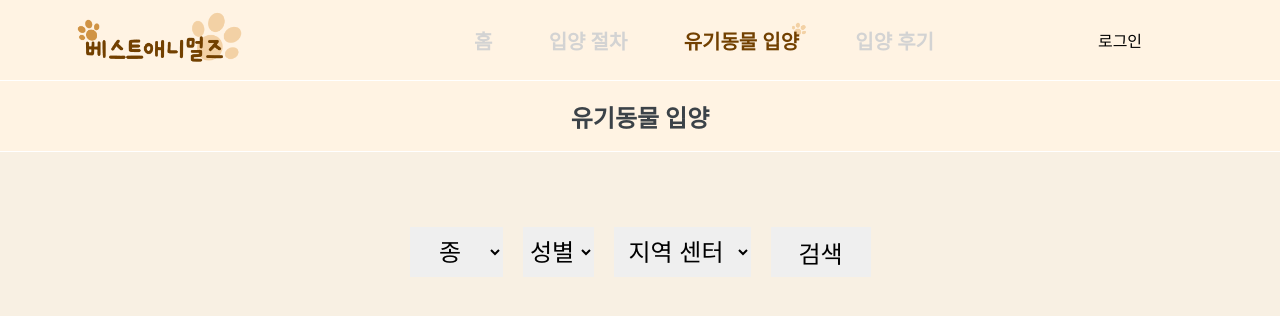
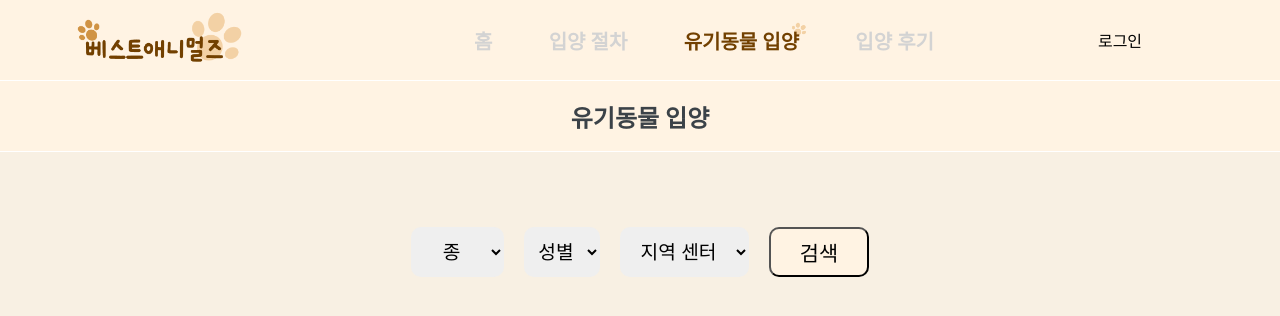
Before and after one commit to kmj0973/bestanimals, a Next.js app in the folder bestanimals/: page /adoption in a window 1280 px wide. Shown: the top 316 px of the page. Built offline with nearby package versions, Linux system fonts and the light colour scheme; no server answers; a web font is replaced by a local one.

Commit message:
feat/add query string, separate folder structure

```diff
--- a/bestanimals/src/containers/adoption/AdoptionList.styles.ts
+++ b/bestanimals/src/containers/adoption/AdoptionList.styles.ts
@@ -1,5 +1,14 @@
 import { PiGenderFemaleBold, PiGenderMaleBold } from "react-icons/pi";
 import styled from "styled-components";
+
+export const AdoptionListContainer = styled.div`
+  width: 100%;
+  height: 2000px;
+
+  display: grid;
+  grid-template-columns: 1fr 1fr 1fr;
+  overflow: auto;
+`;
 
 export const AdoptListWrapper = styled.div`
   display: flex !important;
@@ -12,7 +21,7 @@ export const AdoptListWrapper = styled.div`
 export const AdoptLi = styled.div<{ color: string }>`
   position: relative;
   width: 100%;
-  min-width: 375px;
+  min-width: 275px;
   height: 90%;
   margin: 0 1.5rem;
   border: 3px solid ${(props) => props.color};
--- a/bestanimals/src/containers/adoption/AdoptionList.tsx
+++ b/bestanimals/src/containers/adoption/AdoptionList.tsx
@@ -19,7 +19,7 @@ const AdoptionList = (props: {
   };
 
   return (
-    <>
+    <S.AdoptionListContainer>
       {props.resultInfoData.map((info: resultProps, i: number) => {
         return (
           <S.AdoptListWrapper key={info.ANIMAL_NO}>
@@ -62,7 +62,7 @@ const AdoptionList = (props: {
           </S.AdoptListWrapper>
         );
       })}
-    </>
+    </S.AdoptionListContainer>
   );
 };
 
--- /dev/null
+++ b/bestanimals/src/containers/adoption/Option.styles.ts
@@ -0,0 +1,44 @@
+import styled, { css } from "styled-components";
+
+const btnStyle = css`
+  width: auto;
+  height: 50px;
+  font-size: 1.2rem;
+  margin-right: 20px;
+  padding: 10px;
+
+  border: none;
+  border-radius: 10px;
+
+  text-align: center;
+`;
+
+export const OptionContainer = styled.div`
+  width: 100%;
+  height: 200px;
+
+  display: flex;
+  justify-content: center;
+  align-items: center;
+`;
+
+export const Species = styled.select`
+  ${btnStyle}
+`;
+export const Gender = styled.select`
+  ${btnStyle}
+`;
+export const RegionCenter = styled.select`
+  ${btnStyle}
+`;
+
+export const SearchButton = styled.button`
+  width: 100px;
+  height: 50px;
+
+  border-radius: 10px;
+
+  background-color: #fff3e3;
+
+  font-size: 1.3rem;
+`;
--- /dev/null
+++ b/bestanimals/src/containers/adoption/Option.tsx
@@ -0,0 +1,84 @@
+"use client";
+
+import { useCallback, useState } from "react";
+import * as S from "./Option.styles";
+import { usePathname, useSearchParams } from "next/navigation";
+import Link from "next/link";
+
+const Option = () => {
+  const pathname = usePathname();
+  const searchParams = useSearchParams();
+
+  const [species, setSpecies] = useState("");
+  const [gender, setGender] = useState("");
+  const [regionCenter, setRegionCenter] = useState("");
+
+  const createQueryString = useCallback(
+    (species: string, gender: string, regionCenter: string) => {
+      const params = new URLSearchParams(searchParams.toString());
+      params.set("species", species);
+      params.set("gender", gender);
+      params.set("regionCenter", regionCenter);
+      return params.toString();
+    },
+    [searchParams]
+  );
+
+  const handleSpeciesChange = (e: React.ChangeEvent<HTMLSelectElement>) => {
+    setSpecies(e.target.value);
+  };
+
+  const handleGenderChange = (e: React.ChangeEvent<HTMLSelectElement>) => {
+    setGender(e.target.value);
+  };
+
+  const handleRgionCenterChange = (e: React.ChangeEvent<HTMLSelectElement>) => {
+    setRegionCenter(e.target.value);
+  };
+
+  return (
+    <S.OptionContainer>
+      <S.Species onChange={handleSpeciesChange}>
+        <option value="">종</option>
+        <option key="강아지" value="강아지">
+          강아지
+        </option>
+        <option key="고양이" value="고양이">
+          고양이
+        </option>
+      </S.Species>
+      <S.Gender onChange={handleGenderChange}>
+        <option value="">성별</option>
+        <option key="수컷" value="수컷">
+          수컷
+        </option>
+        <option key="암컷" value="암컷">
+          암컷
+        </option>
+      </S.Gender>
+      <S.RegionCenter onChange={handleRgionCenterChange}>
+        <option value="">지역 센터</option>
+        <option key="동대문센터" value="동대문센터">
+          동대문센터
+        </option>
+        <option key="마포센터" value="마포센터">
+          마포센터
+        </option>
+        <option key="구로센터" value="구로센터">
+          구로센터
+        </option>
+      </S.RegionCenter>
+      <S.SearchButton>
+        <Link
+          href={
+            pathname + "?" + createQueryString(species, gender, regionCenter)
+          }
+        >
+          검색
+        </Link>
+      </S.SearchButton>
+    </S.OptionContainer>
+  );
+};
+
+export default Option;
--- a/bestanimals/src/containers/adoption/index.styles.ts
+++ b/bestanimals/src/containers/adoption/index.styles.ts
@@ -1,18 +1,6 @@
 "use client";
 
-import styled, { css } from "styled-components";
-
-const btnStyle = css`
-  width: auto;
-  height: 50px;
-  font-size: 1.5rem;
-  margin-right: 20px;
-  padding: 3px;
-
-  border: none;
-
-  text-align: center;
-`;
+import styled from "styled-components";
 
 export const AdoptionContainer = styled.div`
   width: 100%;
@@ -32,40 +20,3 @@ export const ContentsContainer = styled.div`
   display: flex;
   flex-direction: column;
 `;
-
-export const OptionContainer = styled.div`
-  width: 100%;
-  height: 200px;
-
-  display: flex;
-  justify-content: center;
-  align-items: center;
-`;
-
-export const Species = styled.select`
-  ${btnStyle}
-  transition: all 1s ease-out;
-`;
-export const Gender = styled.select`
-  ${btnStyle}
-`;
-export const RegionCenter = styled.select`
-  ${btnStyle}
-`;
-
-export const SearchButton = styled.button`
-  width: 100px;
-  height: 50px;
-  border: none;
-
-  font-size: 1.5rem;
-`;
-
-export const AdoptionListContainer = styled.div`
-  width: 100%;
-  height: 2000px;
-
-  display: grid;
-  grid-template-columns: 1fr 1fr 1fr;
-  overflow: auto;
-`;
--- a/bestanimals/src/containers/adoption/index.tsx
+++ b/bestanimals/src/containers/adoption/index.tsx
@@ -4,6 +4,7 @@ import * as S from "./index.styles";
 import SmallHeader from "@/app/_common/SmallHeader";
 import AdoptionList from "./AdoptionList";
 import { useInfoData, usePhotoData } from "./index.hooks";
+import Option from "./Option";
 
 const Adoption = () => {
   const { infoData } = useInfoData();
@@ -14,45 +15,11 @@ const Adoption = () => {
       <S.AdoptionContainer>
         <SmallHeader content={"유기동물 입양"} />
         <S.ContentsContainer>
-          <S.OptionContainer>
-            <S.Species>
-              <option value="">종</option>
-              <option key="강아지" value="강아지">
-                강아지
-              </option>
-              <option key="고양이" value="고양이">
-                고양이
-              </option>
-            </S.Species>
-            <S.Gender>
-              <option value="">성별</option>
-              <option key="수컷" value="수컷">
-                수컷
-              </option>
-              <option key="암컷" value="암컷">
-                암컷
-              </option>
-            </S.Gender>
-            <S.RegionCenter>
-              <option value="">지역 센터</option>
-              <option key="동대문센터" value="동대문센터">
-                동대문센터
-              </option>
-              <option key="마포센터" value="마포센터">
-                마포센터
-              </option>
-              <option key="구로센터" value="구로센터">
-                구로센터
-              </option>
-            </S.RegionCenter>
-            <S.SearchButton>검색</S.SearchButton>
-          </S.OptionContainer>
-          <S.AdoptionListContainer>
-            <AdoptionList
-              resultInfoData={infoData}
-              duplicatePhotoData={photoData}
-            />
-          </S.AdoptionListContainer>
+          <Option />
+          <AdoptionList
+            resultInfoData={infoData}
+            duplicatePhotoData={photoData}
+          />
         </S.ContentsContainer>
       </S.AdoptionContainer>
     </main>
--- a/bestanimals/src/global/reactQuery.ts
+++ b/bestanimals/src/global/reactQuery.ts
@@ -3,7 +3,7 @@ import { QueryClient } from "@tanstack/react-query";
 export const queryClinet = new QueryClient({
   defaultOptions: {
     queries: {
-      staleTime: 10000,
+      staleTime: 6000 * 6000,
     },
   },
 });
```
